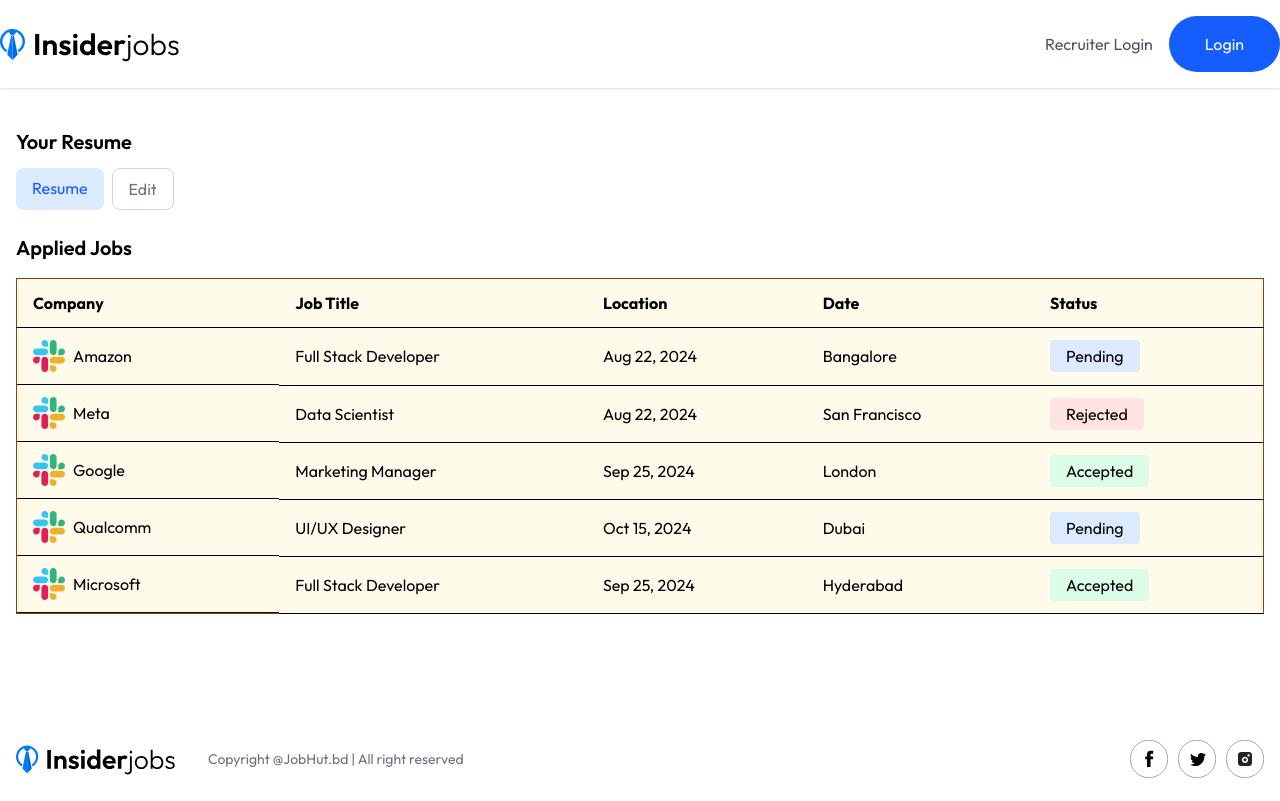
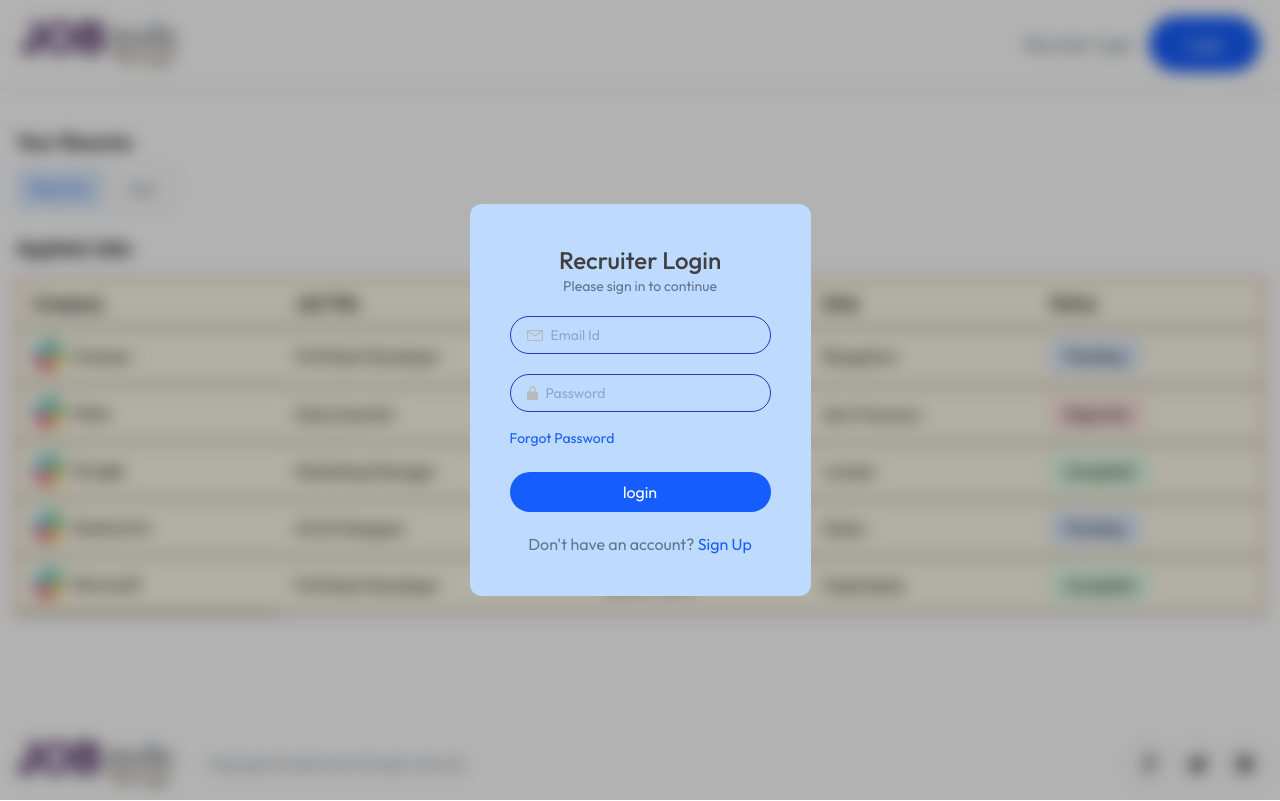
Before and after one commit to Maruf-shiab/project-job, a React (Vite) app: page /applications in a window 1280 px wide. Both pictures are taken after a click on the button "Recruiter Login". Built offline with nearby package versions, Linux system fonts and the light colour scheme; no server answers.

Commit message:
Added Recruiter login and sign up page

```diff
--- a/src/App.jsx
+++ b/src/App.jsx
@@ -1,12 +1,18 @@
-import React from 'react'
+import React, { useContext } from 'react'
 import { Route,Routes } from 'react-router-dom'
 import Home from './pages/Home.jsx'
 import ApplyJob from './pages/ApplyJob.jsx'
 import Applications from './pages/Applications.jsx'
+import RecruiterLogin from './components/RecruiterLogin.jsx'
+import { AppContext } from './context/AppContext.jsx'
 
 const App = () => {
+
+  const {showRecruiterLogin} = useContext(AppContext)
+
   return (
     <div>
+      {showRecruiterLogin && <RecruiterLogin />}
       <Routes>
         <Route  path="/" element={<Home />} />
         <Route path="/apply-job/:id" element={<ApplyJob />} />
--- a/src/assets/assets.js
+++ b/src/assets/assets.js
@@ -1,4 +1,5 @@
 import logo from "./logo.svg";
+import logo2 from "./logo2.svg";
 import search_icon from "./search_icon.svg";
 import company_icon from "./company_icon.svg";
 import microsoft_logo from "./microsoft_logo.svg";
@@ -36,6 +37,7 @@
 
 export const assets = {
     logo,
+    logo2,
     search_icon,
     cross_icon,
     upload_area,
--- a/src/components/Footer.jsx
+++ b/src/components/Footer.jsx
@@ -4,7 +4,7 @@
 const Footer = () => {
   return (
     <div className='container px-4 2xl:px-20 mx-auto flex items-center justify-between gap-4 py-3 mt-20'>
-        <img width={160} src={assets.logo} alt="" />
+        <img width={160} src={assets.logo2} alt="" />
         <p className='flex-1 pl-4 text-sm text-gray-500 max-sm:hidden'>Copyright @JobHut.bd | All right reserved</p>
         <div className='flex gap-2.5'>
             <img width={38} src={assets.facebook_icon} alt="" />
--- a/src/components/Navbar.jsx
+++ b/src/components/Navbar.jsx
@@ -1,26 +1,30 @@
-import React from 'react';
+import React, { useContext } from 'react';
 import { assets } from '../assets/assets';
 import { useClerk, UserButton, useUser } from '@clerk/clerk-react';
 import { Link, useNavigate } from 'react-router-dom';
+import { AppContext } from '../context/AppContext';
 
 const Navbar = () => {
     const { openSignIn } = useClerk();
     const { user } = useUser();
     const navigate=useNavigate();
+
+    const {setShowRecruiterLogin} = useContext(AppContext)
+
     return (
         <div className='shadow py-4'>
             <div className='container mx-auto flex justify-between items-center'>
-                <img onClick={()=>navigate('/')} className='cursor-pointer'src={assets.logo} alt="" />
+                <img onClick={()=>navigate('/')} className='cursor-pointer w-40 h-auto mx-5'src={assets.logo2} alt="" />
                 {
                     user
-                        ? <div className='flex items-center gap-4 max-sm:text-xs'>
+                        ? <div className='flex items-center gap-4 max-sm:text-xs mr-5'>
                             <Link to={'/applications'}>Applied Jobs</Link>
                             <p className='max-sm:hidden'>Hi, {user.firstName + " " + user.lastName}</p>
                             <UserButton />
                         </div>
-                        : <div className='flex gap-4 max-sm:text-xs'>
-                            <button className='text-gray-600'>Recruiter Login</button>
-                            <button onClick={e => openSignIn()} className='bg-blue-600 text-white px-6 sm:px-9 py-4 rounded-full'>Login</button>
+                        : <div className='flex gap-4 max-sm:text-xs mr-5'>
+                            <button onClick={e=> setShowRecruiterLogin(true)}className='text-gray-600 cursor-pointer'>Recruiter Login</button>
+                            <button onClick={e => openSignIn()} className='bg-blue-600 text-white px-6 sm:px-9 py-4 rounded-full cursor-pointer'>Login</button>
                         </div>
                 }
             </div>
--- /dev/null
+++ b/src/components/RecruiterLogin.jsx
@@ -0,0 +1,54 @@
+import React, { useState } from 'react'
+import { assets } from '../assets/assets'
+
+const RecruiterLogin = () => {
+
+  const [state, setState] = useState('Login')
+  const [name, setName] = useState('')
+  const [password, setPassword] = useState('')
+  const [email, setEmail] = useState('')
+
+  const [image, setImage] = useState(false)
+
+  const [isTextDataSubmitted, setIsTextDataSubmitted] = useState(false)
+
+  return (
+    <div className='absolute top-0 left-0 right-0 bottom-0 z-10 backdrop-blur-sm bg-black/30 flex justify-center items-center'>
+      <form className='relative bg-blue-200 p-10 rounded-xl text-slate-500'>
+        <h1 className='text-center text-2xl text-neutral-700 font-medium'>Recruiter {state}</h1>
+        <p className='text-center text-sm'>Please sign in to continue</p>
+        <>
+
+          {state !== 'Login' && (
+            <div className='border border-blue-800 px-4 py-2 flex items-center gap-2 rounded-full mt-5'>
+              <img src={assets.person_icon} alt="" />
+              <input className='outline-none text-sm' onChange={e => setName(e.target.value)} value={name} type="text" placeholder='Company Name' required />
+            </div>
+          )}
+
+          <div className='border border-blue-800 px-4 py-2 flex items-center gap-2 rounded-full mt-5'>
+            <img src={assets.email_icon} alt="" />
+            <input className='outline-none text-sm' onChange={e => setEmail(e.target.value)} value={email} type="email" placeholder='Email Id' required />
+          </div>
+          <div className='border border-blue-800 px-4 py-2 flex items-center gap-2 rounded-full mt-5'>
+            <img src={assets.lock_icon} alt="" />
+            <input className='outline-none text-sm' onChange={e => setPassword(e.target.value)} value={password} type="password" placeholder='Password' required />
+          </div>
+
+          <p className='text-sm text-blue-600 my-4 cursor-pointer'>Forgot Password</p>
+        </>
+
+        <button className='bg-blue-600 w-full text-white py-2 mt-2 rounded-full'>
+          {state === 'Login' ? 'login' : 'Create new account'}
+        </button>
+
+        {state === 'Login'
+          ? <p className='mt-5 text-center'>Don't have an account? <span className='text-blue-600 cursor-pointer' onClick={()=> setState("Sign Up")}>Sign Up</span></p>
+          : <p className='mt-5 text-center'>Already have an account? <span className='text-blue-600 cursor-pointer' onClick={()=> setState("Login")}>Login</span></p>}
+
+      </form>
+    </div>
+  )
+}
+
+export default RecruiterLogin
--- a/src/context/AppContext.jsx
+++ b/src/context/AppContext.jsx
@@ -10,6 +10,9 @@
     });
     const [isSearched, setIsSearched] = useState(false);
     const [jobs,setJobs]=useState([])
+
+    const [showRecruiterLogin,setShowRecruiterLogin] = useState(false)
+
     //function to fetch jobs data
     const fetchJobs = async () =>{
      setJobs(jobsData)
@@ -26,7 +29,9 @@
         isSearched,
         setIsSearched,
         jobs,
-        setJobs
+        setJobs,
+        showRecruiterLogin,
+        setShowRecruiterLogin,
     };
 
     return (
```
Also changed, not shown: src/assets/logo2.svg (added).
